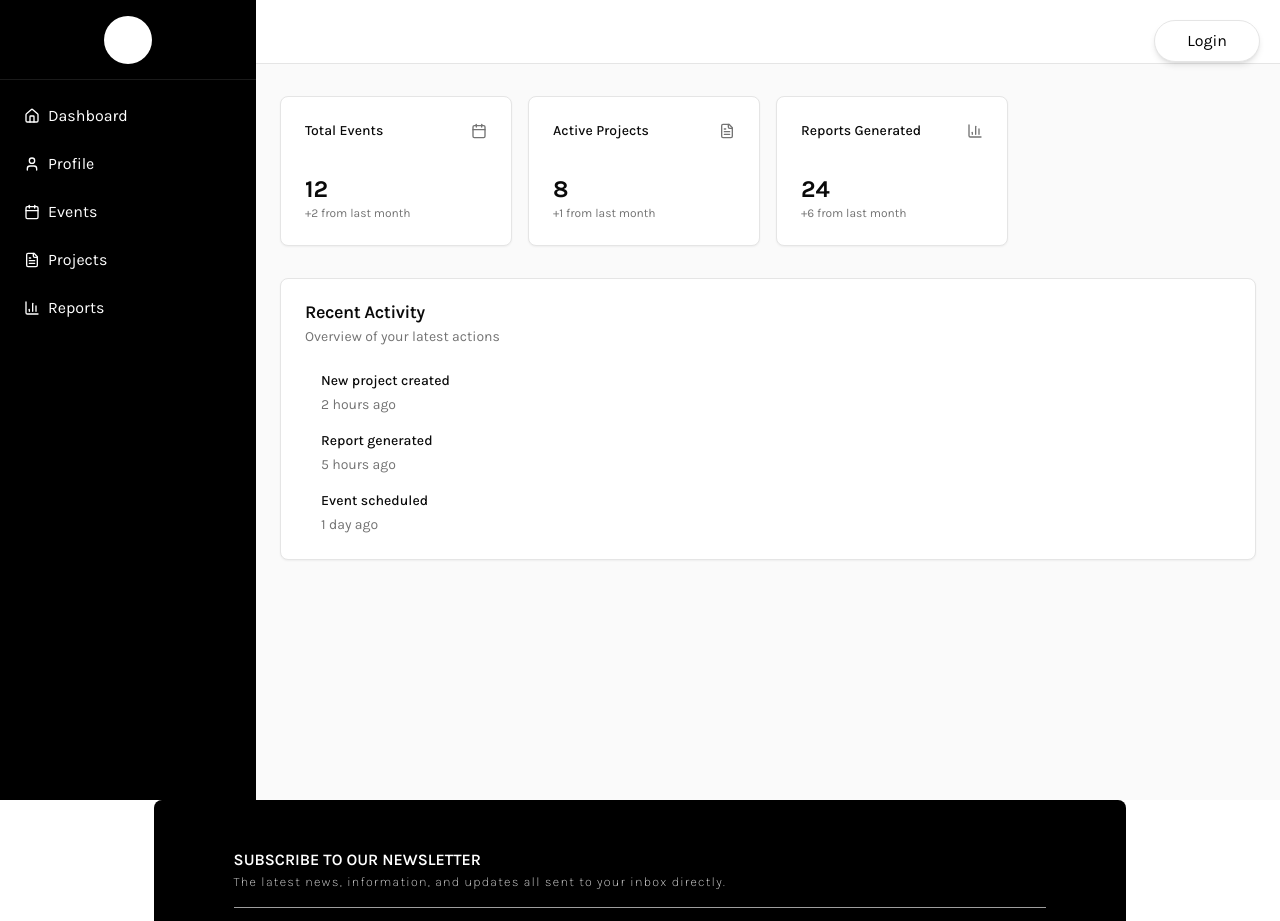
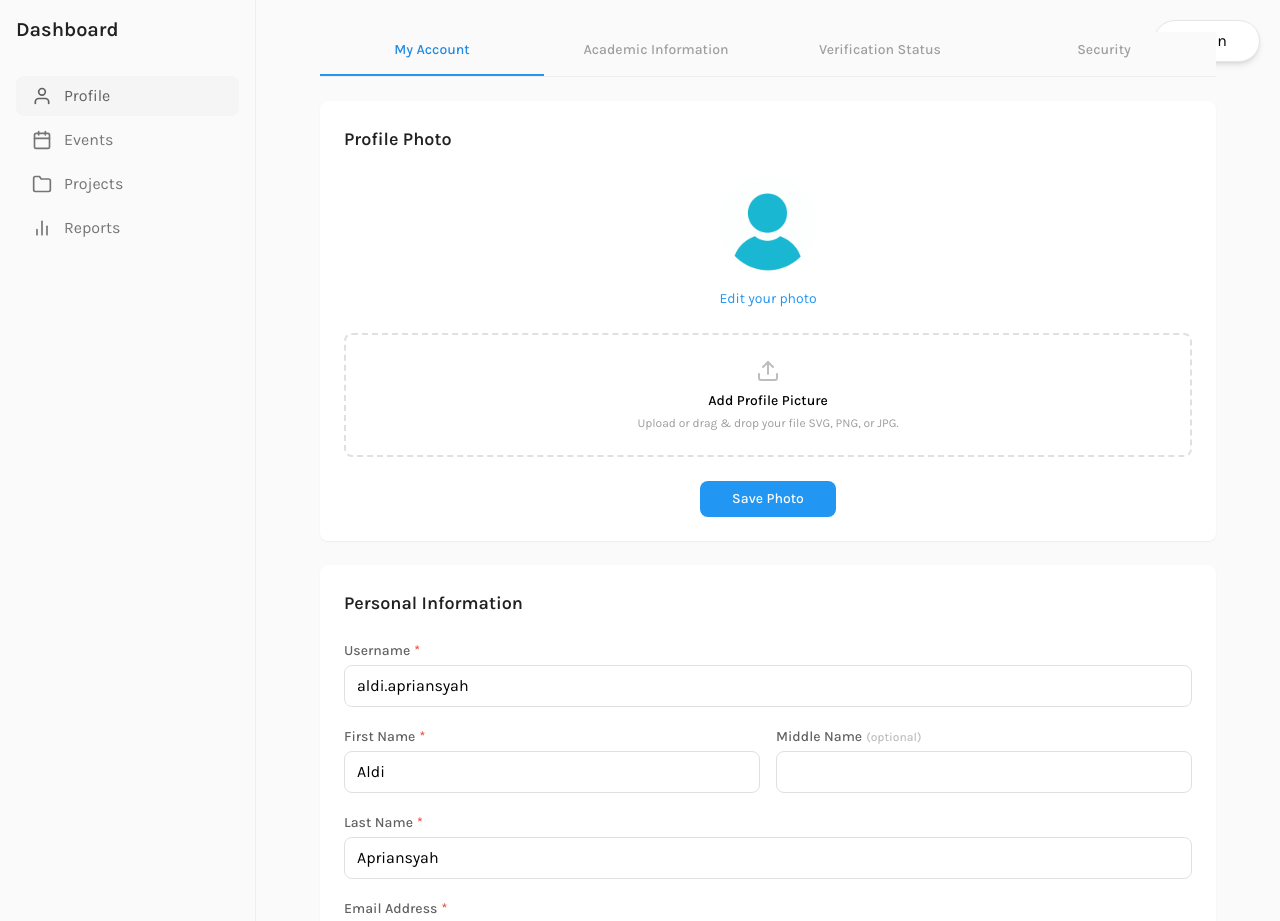
Before and after one commit to haysnairpa/PUFA-25, a Next.js app: page /dashboard in a window 1280 px wide. Shown: the top 921 px of the page. Built offline with nearby package versions, Linux system fonts and the light colour scheme.

Commit message:
dashboard page display improvement

```diff
--- a/src/app/(main)/dashboard/layout.jsx
+++ b/src/app/(main)/dashboard/layout.jsx
@@ -5,19 +5,17 @@ import { ThemeProvider } from "@material-tailwind/react";
 
 const karla = Karla({
     subsets: ['latin'],
-    dispaly: "swap",
+    display: "swap",
 })
 
-export default function RootLayout({ children }) {
+export default function DashboardLayout({ children }) {
   return (
-    <html lang="en" className="select-none">
-      <body
-        className={karla.className}
-      >
-        <ThemeProvider>
-        {children}
-        </ThemeProvider>
-      </body>
-    </html>
+    <div className={karla.className}>
+      <ThemeProvider>
+        <div className="flex flex-col min-h-screen">
+          {children}
+        </div>
+      </ThemeProvider>
+    </div>
   );
 }
--- a/src/app/(main)/dashboard/page.jsx
+++ b/src/app/(main)/dashboard/page.jsx
@@ -1,162 +1,311 @@
 "use client"
 
-import { useState } from "react"
-import { BarChart3, Calendar, FileText, Home, Menu, User, X } from 'lucide-react'
-import Link from "next/link"
+import { useState } from "react";
+import Link from "next/link";
+import Image from "next/image";
+import { FiUser, FiCalendar, FiFolder, FiBarChart2, FiUpload, FiInfo, FiMenu, FiX } from "react-icons/fi";
 
-export default function Page() {
-  const [isSidebarOpen, setIsSidebarOpen] = useState(true)
+export default function Dashboard() {
+  const [activeTab, setActiveTab] = useState("My Account");
+  const tabs = ["My Account", "Academic Information", "Verification Status", "Security"];
+  const [isDragging, setIsDragging] = useState(false);
+  const [formStatus, setFormStatus] = useState({ modified: false, saving: false });
+  const [isSidebarOpen, setIsSidebarOpen] = useState(false);
+
+  const handleFormSubmit = (e) => {
+    e.preventDefault();
+    setFormStatus({ ...formStatus, saving: true });
+    // Simulate API call
+    setTimeout(() => {
+      setFormStatus({ modified: false, saving: false });
+    }, 1000);
+  };
+
+  const handleFormChange = () => {
+    if (!formStatus.modified) {
+      setFormStatus({ ...formStatus, modified: true });
+    }
+  };
+
+  const handleDragOver = (e) => {
+    e.preventDefault();
+    setIsDragging(true);
+  };
+
+  const handleDragLeave = (e) => {
+    e.preventDefault();
+    setIsDragging(false);
+  };
+
+  const handleDrop = (e) => {
+    e.preventDefault();
+    setIsDragging(false);
+    // Handle file drop
+  };
+
+  const toggleSidebar = () => {
+    setIsSidebarOpen(!isSidebarOpen);
+  };
 
   return (
-    <section className="flex h-screen bg-white">
+    <div className="min-h-screen bg-gray-50 flex">
+      {/* Mobile Header */}
+      <div className="lg:hidden fixed top-0 left-0 right-0 flex items-center justify-between p-4 bg-white border-b border-gray-200 z-50">
+        <button
+          onClick={toggleSidebar}
+          className="p-2 hover:bg-gray-100 rounded-lg transition-colors"
+          aria-label="Toggle menu"
+        >
+          {isSidebarOpen ? (
+            <FiX className="w-6 h-6" />
+          ) : (
+            <FiMenu className="w-6 h-6" />
+          )}
+        </button>
+        <h1 className="text-lg font-bold">Dashboard</h1>
+        <div className="w-8" /> {/* Spacer for alignment */}
+      </div>
+
       {/* Sidebar */}
-      <aside
-        className={`fixed inset-y-0 left-0 z-50 w-64 transform bg-black transition-transform duration-200 ease-in-out ${
+      <aside className={`fixed inset-y-0 left-0 z-50 w-64 bg-gray-50 border-r border-gray-200 transform transition-transform duration-200 lg:translate-x-0 lg:static lg:min-h-screen ${
         isSidebarOpen ? "translate-x-0" : "-translate-x-full"
-        } md:relative md:translate-x-0`}
+      }`}>
+        <div className="flex flex-col h-full">
+          {/* Sidebar Header */}
+          <div className="p-4">
+            <h1 className="text-xl font-semibold text-gray-900">Dashboard</h1>
+          </div>
+
+          {/* Navigation Links */}
+          <nav className="flex-1 p-4 space-y-1">
+            <Link
+              href="/dashboard"
+              className="flex items-center px-4 py-2 text-gray-700 bg-gray-100 rounded-lg"
             >
-        <div className="flex h-full flex-col">
-          {/* Logo */}
-          <div className="flex h-20 items-center justify-center border-b border-white/10">
-            <div className="h-12 w-12 rounded-full bg-white" />
-          </div>
-          {/* Navigation */}
-          <div className="relative flex-grow overflow-auto px-3 py-4">
-            <div className="h-full w-full">
-              <nav className="space-y-2">
-                <Link
-                  href="#"
-                  className="flex items-center rounded-lg px-3 py-2 text-white hover:bg-white/10"
-                >
-                  <Home className="mr-2 h-4 w-4" />
-                  Dashboard
-                </Link>
-                <Link
-                  href="#"
-                  className="flex items-center rounded-lg px-3 py-2 text-white hover:bg-white/10"
-                >
-                  <User className="mr-2 h-4 w-4" />
+              <FiUser className="w-5 h-5 mr-3" />
               Profile
             </Link>
             <Link
-                  href="#"
-                  className="flex items-center rounded-lg px-3 py-2 text-white hover:bg-white/10"
+              href="/events"
+              className="flex items-center px-4 py-2 text-gray-600 hover:bg-gray-100 rounded-lg transition-colors duration-150"
             >
-                  <Calendar className="mr-2 h-4 w-4" />
+              <FiCalendar className="w-5 h-5 mr-3" />
               Events
             </Link>
             <Link
-                  href="#"
-                  className="flex items-center rounded-lg px-3 py-2 text-white hover:bg-white/10"
+              href="/projects"
+              className="flex items-center px-4 py-2 text-gray-600 hover:bg-gray-100 rounded-lg transition-colors duration-150"
             >
-                  <FileText className="mr-2 h-4 w-4" />
+              <FiFolder className="w-5 h-5 mr-3" />
               Projects
             </Link>
             <Link
-                  href="#"
-                  className="flex items-center rounded-lg px-3 py-2 text-white hover:bg-white/10"
+              href="/reports"
+              className="flex items-center px-4 py-2 text-gray-600 hover:bg-gray-100 rounded-lg transition-colors duration-150"
             >
-                  <BarChart3 className="mr-2 h-4 w-4" />
+              <FiBarChart2 className="w-5 h-5 mr-3" />
               Reports
             </Link>
           </nav>
         </div>
+      </aside>
+
+      {/* Overlay */}
+      {isSidebarOpen && (
+        <div
+          className="fixed inset-0 bg-black bg-opacity-50 z-30 lg:hidden"
+          onClick={() => setIsSidebarOpen(false)}
+        />
+      )}
+
+      {/* Main Content */}
+      <main className="flex-1 lg:ml-0 p-4 lg:p-8 mt-16 lg:mt-0">
+        <div className="max-w-4xl mx-auto">
+          {/* Tabs */}
+          <div className="sticky top-[60px] lg:top-0 bg-gray-50 pt-2 z-40">
+            <div className="flex overflow-x-auto border-b border-gray-200 relative scrollbar-hide">
+              <div className="absolute bottom-0 h-0.5 bg-blue-500 transition-all duration-300" style={{
+                left: `${(tabs.indexOf(activeTab) * (100 / tabs.length))}%`,
+                width: `${100 / tabs.length}%`
+              }}></div>
+              {tabs.map((tab) => (
+                <button
+                  key={tab}
+                  className={`flex-1 pb-4 px-4 text-sm font-medium transition-colors duration-150 whitespace-nowrap ${
+                    activeTab === tab
+                      ? "text-blue-600"
+                      : "text-gray-500 hover:text-gray-900"
+                  }`}
+                  onClick={() => setActiveTab(tab)}
+                >
+                  {tab}
+                </button>
+              ))}
             </div>
           </div>
-      </aside>
 
-      {/* Main Content */}
-      <div className="flex flex-1 flex-col overflow-hidden">
-        {/* Top Navigation */}
-        <header className="flex h-16 items-center justify-between border-b px-4 md:px-6">
-          <button
-            className="inline-flex h-10 w-10 items-center justify-center rounded-md text-sm font-medium transition-colors hover:bg-accent hover:text-accent-foreground focus-visible:outline-none focus-visible:ring-2 focus-visible:ring-ring focus-visible:ring-offset-2 disabled:pointer-events-none disabled:opacity-50 md:hidden"
-            onClick={() => setIsSidebarOpen(!isSidebarOpen)}
+          {/* Content with top margin for tabs */}
+          <div className="mt-6">
+            {/* Profile Photo */}
+            <div className="bg-white rounded-lg shadow-sm p-6 mb-6">
+              <h2 className="text-lg font-semibold mb-6 text-gray-900">Profile Photo</h2>
+              <div className="flex flex-col items-center">
+                <div className="w-24 h-24 rounded-full bg-gray-100 flex items-center justify-center mb-4 relative group">
+                  <Image
+                    src="/assets/profile.png"
+                    alt="Profile"
+                    width={96}
+                    height={96}
+                    className="rounded-full transition-opacity duration-150 group-hover:opacity-75"
+                  />
+                  <div className="absolute inset-0 bg-black bg-opacity-40 rounded-full flex items-center justify-center opacity-0 group-hover:opacity-100 transition-opacity duration-150">
+                    <FiUpload className="w-6 h-6 text-white" />
+                  </div>
+                </div>
+                <button className="text-sm text-blue-500 hover:text-blue-600 transition-colors duration-150 mb-6">
+                  Edit your photo
+                </button>
+                <div
+                  className={`w-full border-2 border-dashed rounded-lg p-6 transition-colors duration-150 ${
+                    isDragging ? "border-blue-500 bg-blue-50" : "border-gray-300"
+                  }`}
+                  onDragOver={handleDragOver}
+                  onDragLeave={handleDragLeave}
+                  onDrop={handleDrop}
                 >
-            {isSidebarOpen ? <X className="h-6 w-6" /> : <Menu className="h-6 w-6" />}
-          </button>
-          <div className="ml-auto flex items-center gap-4">
-            <button
-              className="inline-flex h-10 w-10 items-center justify-center rounded-md text-sm font-medium transition-colors hover:bg-accent hover:text-accent-foreground focus-visible:outline-none focus-visible:ring-2 focus-visible:ring-ring focus-visible:ring-offset-2 disabled:pointer-events-none disabled:opacity-50"
-            >
-              <User className="h-5 w-5" />
-              <span className="sr-only">User menu</span>
+                  <div className="flex flex-col items-center">
+                    <FiUpload className={`w-6 h-6 mb-2 transition-colors duration-150 ${
+                      isDragging ? "text-blue-500" : "text-gray-400"
+                    }`} />
+                    <p className="text-sm font-medium text-center">Add Profile Picture</p>
+                    <p className="text-xs text-gray-500 mt-1 text-center">Upload or drag & drop your file SVG, PNG, or JPG.</p>
+                  </div>
+                </div>
+                <button className="mt-6 px-8 py-2 bg-blue-500 text-white text-sm font-medium rounded-lg hover:bg-blue-600 transition-colors duration-150">
+                  Save Photo
                 </button>
               </div>
-        </header>
+            </div>
 
-        {/* Dashboard Content */}
-        <main className="flex-1 overflow-y-auto bg-gray-50 px-4 py-8 md:px-6">
-          <div className="grid gap-4 md:grid-cols-2 lg:grid-cols-4">
-            <div className="rounded-lg border bg-card text-card-foreground shadow-sm">
-              <div className="flex flex-col space-y-1.5 p-6">
-                <div className="flex flex-row items-center justify-between space-y-0 pb-2">
-                  <h3 className="text-sm font-medium">Total Events</h3>
-                  <Calendar className="h-4 w-4 text-muted-foreground" />
+            {/* Personal Information */}
+            <div className="bg-white rounded-lg shadow-sm p-6">
+              <div className="flex justify-between items-center mb-6">
+                <h2 className="text-lg font-semibold text-gray-900">Personal Information</h2>
+                {formStatus.modified && (
+                  <span className="text-sm text-amber-600">* Unsaved changes</span>
+                )}
               </div>
-              </div>
-              <div className="p-6 pt-0">
-                <div className="text-2xl font-bold">12</div>
-                <p className="text-xs text-muted-foreground">+2 from last month</p>
-              </div>
-            </div>
-            <div className="rounded-lg border bg-card text-card-foreground shadow-sm">
-              <div className="flex flex-col space-y-1.5 p-6">
-                <div className="flex flex-row items-center justify-between space-y-0 pb-2">
-                  <h3 className="text-sm font-medium">Active Projects</h3>
-                  <FileText className="h-4 w-4 text-muted-foreground" />
-                </div>
-              </div>
-              <div className="p-6 pt-0">
-                <div className="text-2xl font-bold">8</div>
-                <p className="text-xs text-muted-foreground">+1 from last month</p>
-              </div>
-            </div>
-            <div className="rounded-lg border bg-card text-card-foreground shadow-sm">
-              <div className="flex flex-col space-y-1.5 p-6">
-                <div className="flex flex-row items-center justify-between space-y-0 pb-2">
-                  <h3 className="text-sm font-medium">Reports Generated</h3>
-                  <BarChart3 className="h-4 w-4 text-muted-foreground" />
-                </div>
-              </div>
-              <div className="p-6 pt-0">
-                <div className="text-2xl font-bold">24</div>
-                <p className="text-xs text-muted-foreground">+6 from last month</p>
+              <form className="space-y-5" onSubmit={handleFormSubmit} onChange={handleFormChange}>
+                <div className="group">
+                  <label className="block text-sm font-medium text-gray-700 mb-1">
+                    Username
+                    <span className="text-red-500 ml-1">*</span>
+                  </label>
+                  <div className="relative">
+                    <input
+                      type="text"
+                      required
+                      defaultValue="aldi.apriansyah"
+                      className="w-full px-3 py-2 border border-gray-300 rounded-lg focus:ring-2 focus:ring-blue-500/20 focus:border-blue-500 transition-all duration-150"
+                    />
+                    <div className="absolute inset-y-0 right-0 flex items-center pr-3">
+                      <FiInfo className="w-4 h-4 text-gray-400 opacity-0 group-hover:opacity-100 transition-opacity duration-150" />
                     </div>
                   </div>
                 </div>
-          <div className="mt-8">
-            <div className="rounded-lg border bg-card text-card-foreground shadow-sm">
-              <div className="flex flex-col space-y-1.5 p-6">
-                <h3 className="text-lg font-semibold leading-none tracking-tight">Recent Activity</h3>
-                <p className="text-sm text-muted-foreground">Overview of your latest actions</p>
+                <div className="grid grid-cols-1 md:grid-cols-2 gap-4">
+                  <div>
+                    <label className="block text-sm font-medium text-gray-700 mb-1">
+                      First Name
+                      <span className="text-red-500 ml-1">*</span>
+                    </label>
+                    <input
+                      type="text"
+                      required
+                      defaultValue="Aldi"
+                      className="w-full px-3 py-2 border border-gray-300 rounded-lg focus:ring-2 focus:ring-blue-500/20 focus:border-blue-500 transition-all duration-150"
+                    />
                   </div>
-              <div className="p-6 pt-0">
-                <div className="space-y-4">
-                  <div className="flex items-center">
-                    <div className="ml-4 space-y-1">
-                      <p className="text-sm font-medium">New project created</p>
-                      <p className="text-sm text-muted-foreground">2 hours ago</p>
+                  <div>
+                    <label className="block text-sm font-medium text-gray-700 mb-1">
+                      Middle Name
+                      <span className="text-gray-400 text-xs ml-1">(optional)</span>
+                    </label>
+                    <input
+                      type="text"
+                      className="w-full px-3 py-2 border border-gray-300 rounded-lg focus:ring-2 focus:ring-blue-500/20 focus:border-blue-500 transition-all duration-150"
+                    />
                   </div>
                 </div>
-                  <div className="flex items-center">
-                    <div className="ml-4 space-y-1">
-                      <p className="text-sm font-medium">Report generated</p>
-                      <p className="text-sm text-muted-foreground">5 hours ago</p>
+                <div>
+                  <label className="block text-sm font-medium text-gray-700 mb-1">
+                    Last Name
+                    <span className="text-red-500 ml-1">*</span>
+                  </label>
+                  <input
+                    type="text"
+                    required
+                    defaultValue="Apriansyah"
+                    className="w-full px-3 py-2 border border-gray-300 rounded-lg focus:ring-2 focus:ring-blue-500/20 focus:border-blue-500 transition-all duration-150"
+                  />
+                </div>
+                <div>
+                  <label className="block text-sm font-medium text-gray-700 mb-1">
+                    Email Address
+                    <span className="text-red-500 ml-1">*</span>
+                  </label>
+                  <input
+                    type="email"
+                    required
+                    defaultValue="muhamad.apriansyah@student.president.ac.id"
+                    className="w-full px-3 py-2 border border-gray-300 rounded-lg focus:ring-2 focus:ring-blue-500/20 focus:border-blue-500 transition-all duration-150"
+                  />
+                </div>
+                <div className="grid grid-cols-1 md:grid-cols-2 gap-4">
+                  <div>
+                    <label className="block text-sm font-medium text-gray-700 mb-1">
+                      Date of Birth
+                      <span className="text-red-500 ml-1">*</span>
+                    </label>
+                    <input
+                      type="date"
+                      required
+                      className="w-full px-3 py-2 border border-gray-300 rounded-lg focus:ring-2 focus:ring-blue-500/20 focus:border-blue-500 transition-all duration-150"
+                    />
+                  </div>
+                  <div>
+                    <label className="block text-sm font-medium text-gray-700 mb-1">
+                      Gender
+                      <span className="text-red-500 ml-1">*</span>
+                    </label>
+                    <select
+                      required
+                      className="w-full px-3 py-2 border border-gray-300 rounded-lg focus:ring-2 focus:ring-blue-500/20 focus:border-blue-500 transition-all duration-150"
+                    >
+                      <option value="">Select gender</option>
+                      <option value="male">Male</option>
+                      <option value="female">Female</option>
+                    </select>
                   </div>
                 </div>
-                  <div className="flex items-center">
-                    <div className="ml-4 space-y-1">
-                      <p className="text-sm font-medium">Event scheduled</p>
-                      <p className="text-sm text-muted-foreground">1 day ago</p>
+                <div className="flex justify-end pt-2">
+                  <button
+                    type="submit"
+                    disabled={!formStatus.modified || formStatus.saving}
+                    className={`px-4 py-2 rounded-lg text-sm font-medium transition-all duration-150 ${
+                      formStatus.modified
+                        ? "bg-blue-500 text-white hover:bg-blue-600"
+                        : "bg-gray-100 text-gray-400 cursor-not-allowed"
+                    } ${formStatus.saving ? "animate-pulse" : ""}`}
+                  >
+                    {formStatus.saving ? "Saving..." : "Save Changes"}
+                  </button>
                 </div>
-                  </div>
-                </div>
+              </form>
             </div>
           </div>
         </div>
       </main>
     </div>
-    </section>
-  )
+  );
 }
--- a/src/app/layout.jsx
+++ b/src/app/layout.jsx
@@ -4,25 +4,26 @@ import { Karla } from "next/font/google";
 import "./globals.css";
 import Navbar from "@/components/Navbar/Navbar";
 import Footer from "@/components/Footer/Footer";
-import FloatingNavbar  from "@/components/Navbar/FloatingNavbar";
+import FloatingNavbar from "@/components/Navbar/FloatingNavbar";
 import { ThemeProvider } from "@material-tailwind/react";
 
 const karla = Karla({
     subsets: ['latin'],
-    dispaly: "swap",
+    display: "swap",
 })
 
 export default function RootLayout({ children }) {
   return (
     <html lang="en" className="select-none">
-      <body
-        className={karla.className}
-      >
+      <body className={karla.className}>
         <ThemeProvider>
-        {/* <Navbar /> */}
-        <FloatingNavbar />
-        {children}
-        <Footer />
+          <div className="flex flex-col min-h-screen">
+            <FloatingNavbar />
+            <main className="flex-grow">
+              {children}
+            </main>
+            <Footer />
+          </div>
         </ThemeProvider>
       </body>
     </html>
```
Also changed, not shown: src/app/(admin)/admin/layout.jsx (+9 -11 lines), src/app/(auth)/auth/layout.jsx (+10 -7 lines), public/assets/profile.png (added). Lines whose indentation alone changed are shown as unchanged.
